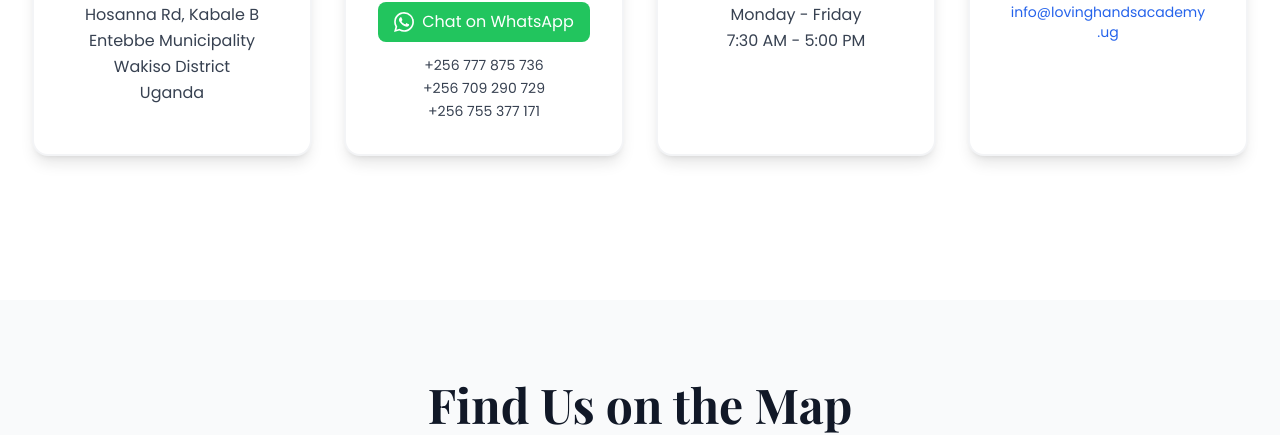
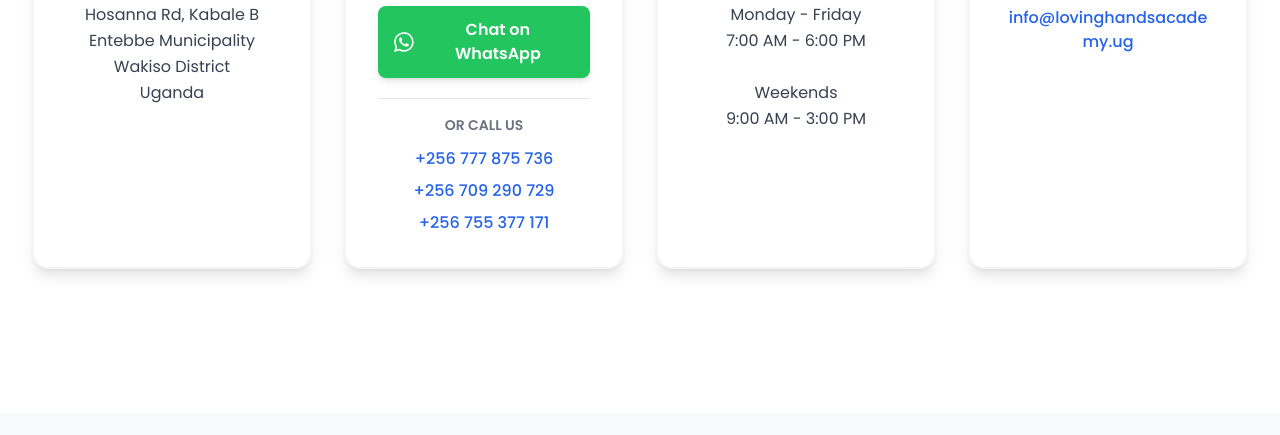
Before and after one commit to hhelsa/lovinghandsacademy-website, a website: page contact.html in a window 1280 px wide. Shown: the part 744-1179 px from the top of the page. Drawn offline with nearby package versions, Linux system fonts and the light colour scheme.

Commit message:
added hyperlink email and whatsapp chat

```diff
--- a/contact.html
+++ b/contact.html
@@ -159,18 +159,23 @@
                             <path stroke-linecap="round" stroke-linejoin="round" stroke-width="2" d="M3 5a2 2 0 012-2h3.28a1 1 0 01.948.684l1.498 4.493a1 1 0 01-.502 1.21l-2.257 1.13a11.042 11.042 0 005.516 5.516l1.13-2.257a1 1 0 011.21-.502l4.493 1.498a1 1 0 01.684.949V19a2 2 0 01-2 2h-1C9.716 21 3 14.284 3 6V5z"/>
                         </svg>
                     </div>
-                    <h3 class="text-xl font-bold text-gray-900 mb-3">Contact Us</h3>
-                    <div class="space-y-3">
-                        <a href="https://wa.me/256777875736" target="_blank" class="flex items-center justify-center gap-2 bg-green-500 text-white px-4 py-2 rounded-lg hover:bg-green-600 transition">
-                            <svg class="w-5 h-5" fill="currentColor" viewBox="0 0 24 24">
-                                <path d="M17.472 14.382c-.297-.149-1.758-.867-2.03-.967-.273-.099-.471-.148-.67.15-.197.297-.767.966-.94 1.164-.173.199-.347.223-.644.075-.297-.15-1.255-.463-2.39-1.475-.883-.788-1.48-1.761-1.653-2.059-.173-.297-.018-.458.13-.606.134-.133.298-.347.446-.52.149-.174.198-.298.298-.497.099-.198.05-.371-.025-.52-.075-.149-.669-1.612-.916-2.207-.242-.579-.487-.5-.669-.51-.173-.008-.371-.01-.57-.01-.198 0-.52.074-.792.372-.272.297-1.04 1.016-1.04 2.479 0 1.462 1.065 2.875 1.213 3.074.149.198 2.096 3.2 5.077 4.487.709.306 1.262.489 1.694.625.712.227 1.36.195 1.871.118.571-.085 1.758-.719 2.006-1.413.248-.694.248-1.289.173-1.413-.074-.124-.272-.198-.57-.347m-5.421 7.403h-.004a9.87 9.87 0 01-5.031-1.378l-.361-.214-3.741.982.998-3.648-.235-.374a9.86 9.86 0 01-1.51-5.26c.001-5.45 4.436-9.884 9.888-9.884 2.64 0 5.122 1.03 6.988 2.898a9.825 9.825 0 012.893 6.994c-.003 5.45-4.437 9.884-9.885 9.884m8.413-18.297A11.815 11.815 0 0012.05 0C5.495 0 .16 5.335.157 11.892c0 2.096.547 4.142 1.588 5.945L.057 24l6.305-1.654a11.882 11.882 0 005.683 1.448h.005c6.554 0 11.89-5.335 11.893-11.893a11.821 11.821 0 00-3.48-8.413z"/>
-                            </svg>
-                            Chat on WhatsApp
-                        </a>
-                        <div class="text-gray-700 leading-relaxed text-sm">
-                            <a href="tel:+256777875736" class="block hover:text-blue-600 transition">+256 777 875 736</a>
-                            <a href="tel:+256709290729" class="block hover:text-blue-600 transition">+256 709 290 729</a>
-                            <a href="tel:+256755377171" class="block hover:text-blue-600 transition">+256 755 377 171</a>
+                    <h3 class="text-xl font-bold text-gray-900 mb-4">Contact Us</h3>
+
+                    <!-- WhatsApp Button -->
+                    <a href="https://wa.me/256777875736" target="_blank" class="flex items-center justify-center gap-2 bg-green-500 text-white px-4 py-3 rounded-lg hover:bg-green-600 transition mb-5 shadow-md">
+                        <svg class="w-5 h-5" fill="currentColor" viewBox="0 0 24 24">
+                            <path d="M17.472 14.382c-.297-.149-1.758-.867-2.03-.967-.273-.099-.471-.148-.67.15-.197.297-.767.966-.94 1.164-.173.199-.347.223-.644.075-.297-.15-1.255-.463-2.39-1.475-.883-.788-1.48-1.761-1.653-2.059-.173-.297-.018-.458.13-.606.134-.133.298-.347.446-.52.149-.174.198-.298.298-.497.099-.198.05-.371-.025-.52-.075-.149-.669-1.612-.916-2.207-.242-.579-.487-.5-.669-.51-.173-.008-.371-.01-.57-.01-.198 0-.52.074-.792.372-.272.297-1.04 1.016-1.04 2.479 0 1.462 1.065 2.875 1.213 3.074.149.198 2.096 3.2 5.077 4.487.709.306 1.262.489 1.694.625.712.227 1.36.195 1.871.118.571-.085 1.758-.719 2.006-1.413.248-.694.248-1.289.173-1.413-.074-.124-.272-.198-.57-.347m-5.421 7.403h-.004a9.87 9.87 0 01-5.031-1.378l-.361-.214-3.741.982.998-3.648-.235-.374a9.86 9.86 0 01-1.51-5.26c.001-5.45 4.436-9.884 9.888-9.884 2.64 0 5.122 1.03 6.988 2.898a9.825 9.825 0 012.893 6.994c-.003 5.45-4.437 9.884-9.885 9.884m8.413-18.297A11.815 11.815 0 0012.05 0C5.495 0 .16 5.335.157 11.892c0 2.096.547 4.142 1.588 5.945L.057 24l6.305-1.654a11.882 11.882 0 005.683 1.448h.005c6.554 0 11.89-5.335 11.893-11.893a11.821 11.821 0 00-3.48-8.413z"/>
+                        </svg>
+                        <span class="font-semibold">Chat on WhatsApp</span>
+                    </a>
+
+                    <!-- Call Us Section -->
+                    <div class="border-t border-gray-200 pt-4">
+                        <p class="text-sm font-semibold text-gray-500 uppercase mb-3">Or Call Us</p>
+                        <div class="space-y-2">
+                            <a href="tel:+256777875736" class="block text-blue-600 hover:text-blue-700 font-medium transition">+256 777 875 736</a>
+                            <a href="tel:+256709290729" class="block text-blue-600 hover:text-blue-700 font-medium transition">+256 709 290 729</a>
+                            <a href="tel:+256755377171" class="block text-blue-600 hover:text-blue-700 font-medium transition">+256 755 377 171</a>
                         </div>
                     </div>
                 </div>
@@ -185,7 +190,10 @@
                     <h3 class="text-xl font-bold text-gray-900 mb-3">Office Hours</h3>
                     <p class="text-gray-700 leading-relaxed">
                         Monday - Friday<br>
-                        7:30 AM - 5:00 PM
+                        7:00 AM - 6:00 PM<br>
+                        <br>
+                        Weekends<br>
+                        9:00 AM - 3:00 PM
                     </p>
                 </div>
 
@@ -196,8 +204,8 @@
                             <path stroke-linecap="round" stroke-linejoin="round" stroke-width="2" d="M3 8l7.89 5.26a2 2 0 002.22 0L21 8M5 19h14a2 2 0 002-2V7a2 2 0 00-2-2H5a2 2 0 00-2 2v10a2 2 0 002 2z"/>
                         </svg>
                     </div>
-                    <h3 class="text-xl font-bold text-gray-900 mb-3">Email Us</h3>
-                    <a href="mailto:info@lovinghandsacademy.ug" class="text-blue-600 hover:text-blue-700 transition break-words block text-sm px-2">
+                    <h3 class="text-xl font-bold text-gray-900 mb-4">Email Us</h3>
+                    <a href="mailto:info@lovinghandsacademy.ug" class="text-blue-600 hover:text-blue-700 transition break-words block text-base font-medium">
                         info@lovinghandsacademy.ug
                     </a>
                 </div>
```
Also changed, not shown: docs/contact.html (+23 -15 lines).
